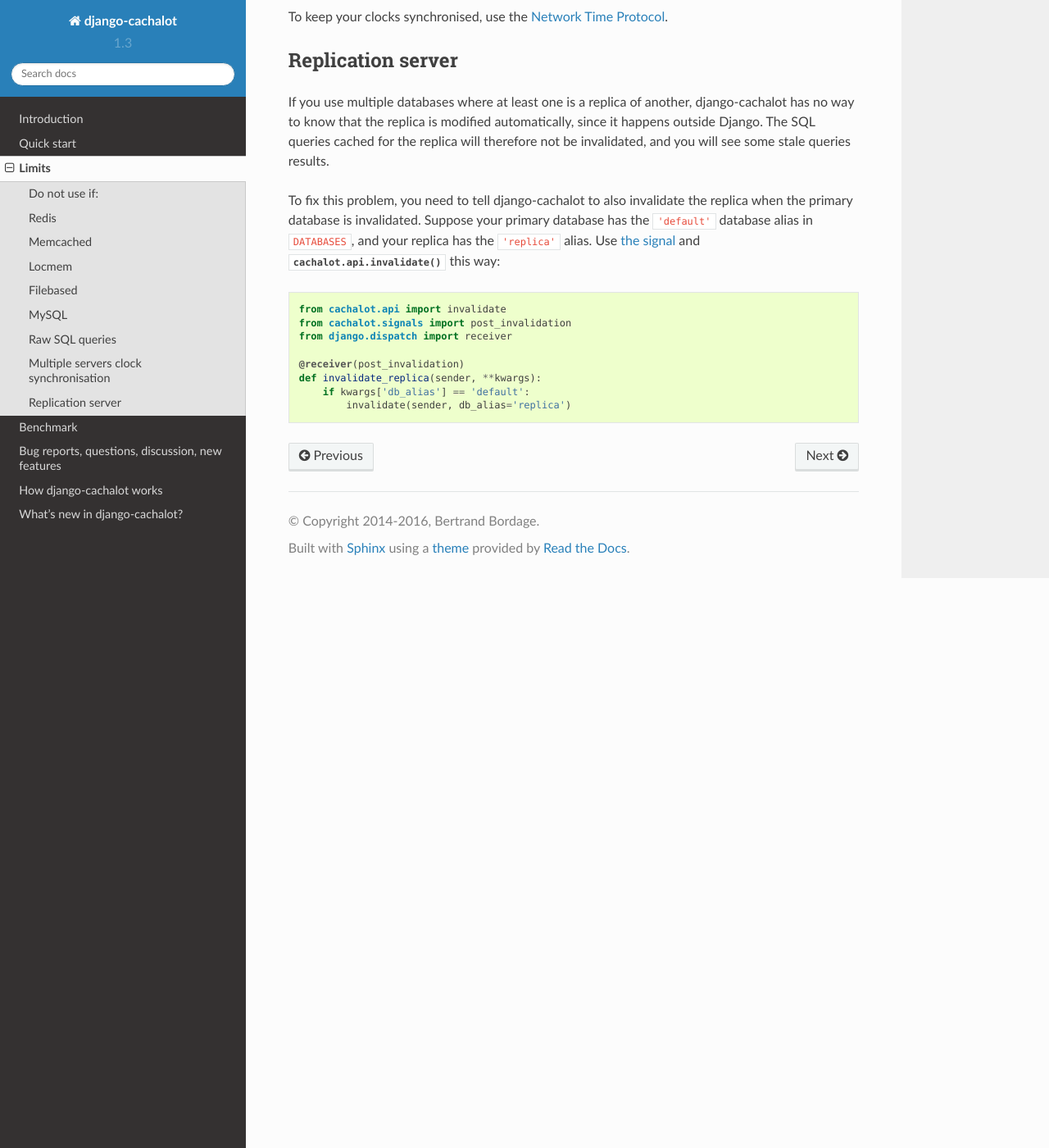
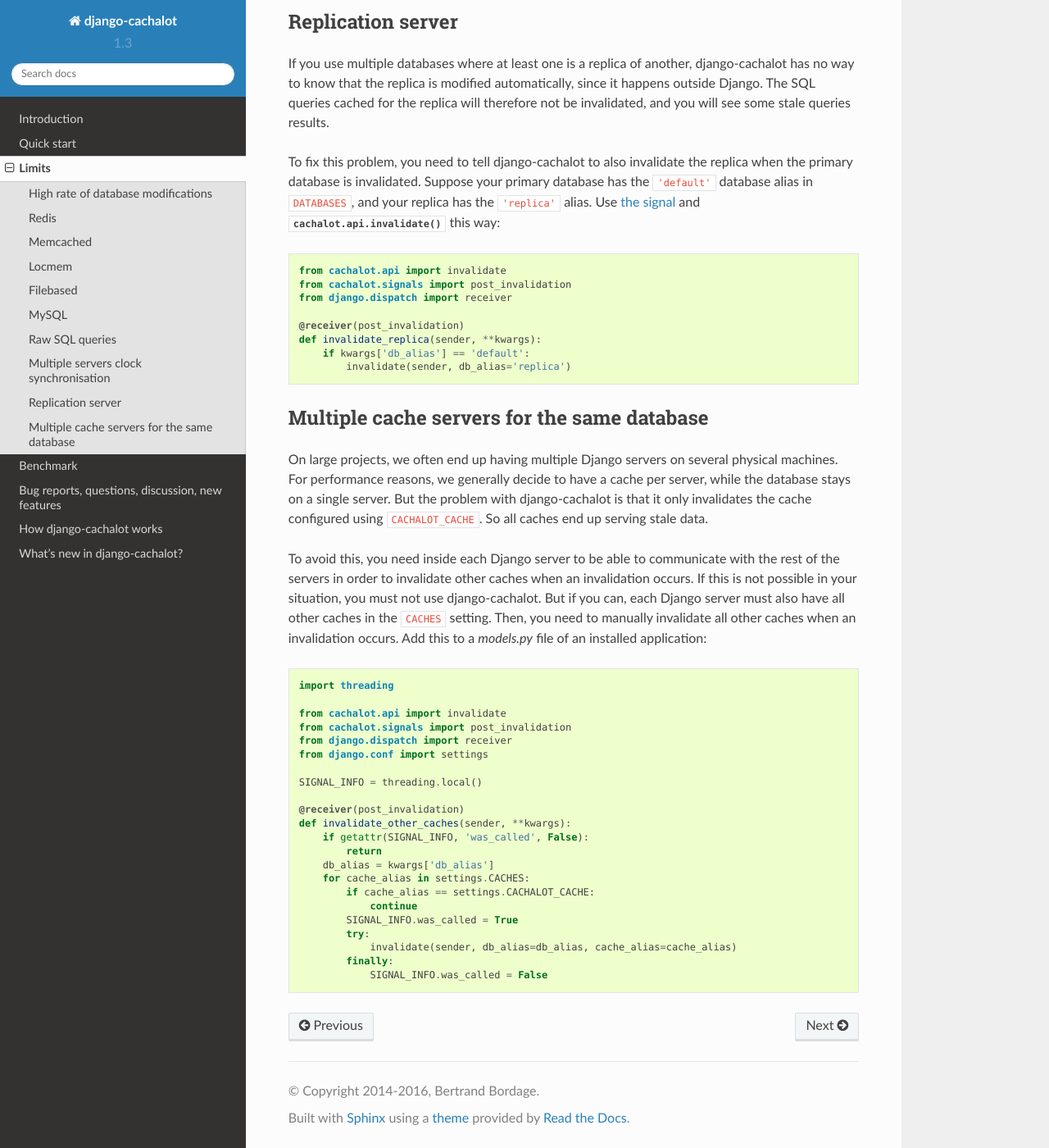
Before and after one commit to noripyt/django-cachalot, a Sphinx documentation site: the page built from docs/limits.rst, in a window 1280 px wide and 1400 px high, scrolled down 2491 px. Shown: the whole window at 82% size. Built offline with Sphinx 7.4.7 and the Read the Docs theme 2.0.0, drawn with Linux system fonts in a browser that asks for light colours; pages that are not in the unit, such as notebooks, are missing from menus; some of the changed text lies outside the part shown.

Commit message:
Documentation update on `CACHALOT_CACHE` & some limits.

```diff
--- a/docs/limits.rst
+++ b/docs/limits.rst
@@ -3,22 +3,14 @@
 Limits
 ------
 
-Do not use if:
-..............
+High rate of database modifications
+...................................
 
-- Your project runs on several servers **and** each server is connected to
-  the same database **and** each server uses a different cache **and**
-  each server cannot have access to all other caches. **However if each server
-  can have access to all other caches**, simply specify all other caches as
-  non-default in the ``CACHES`` setting. This way, django-cachalot will
-  automatically invalidate all other caches when something changes in the
-  database. Otherwise, django-cachalot has no way to know on a given server
-  that another server triggered a database change, and it will therefore serve
-  stale data because the cache of the given server was not invalidated.
-- Your project has more than 50 database modifications per second on most of
-  its tables. There will be no problem, but django-cachalot will become
-  inefficient and will end up slowing your project instead of speeding it.
-  Read :ref:`the introduction <Introduction>` for more details.
+Do not use django-cachalot if your project has more than 50 database
+modifications per second on most of its tables. There will be no problem,
+but django-cachalot will become inefficient and will end up slowing
+your project instead of speeding it.
+Read :ref:`the introduction <Introduction>` for more details.
 
 Redis
 .....
@@ -136,6 +128,12 @@
 Otherwise, invalidations will happen with a latency from one server to another.
 A difference of even a few seconds can be harmful, so double check this!
 
+To get a rough idea of the clock synchronisation of two servers, simply run
+``python -c 'import time; print(time.time())'`` on both servers at the same
+time. This will give you a number of seconds, and it should be almost the same,
+with a difference inferior to 1 second. This number is independent
+of the time zone.
+
 To keep your clocks synchronised, use the
 `Network Time Protocol <http://en.wikipedia.org/wiki/Network_Time_Protocol>`_.
 
@@ -164,3 +162,45 @@
     def invalidate_replica(sender, **kwargs):
         if kwargs['db_alias'] == 'default':
             invalidate(sender, db_alias='replica')
+
+Multiple cache servers for the same database
+............................................
+
+On large projects, we often end up having multiple Django servers on several
+physical machines. For performance reasons, we generally decide to have a cache
+per server, while the database stays on a single server. But the problem with
+django-cachalot is that it only invalidates the cache configured using
+``CACHALOT_CACHE``. So all caches end up serving stale data.
+
+To avoid this, you need inside each Django server to be able to communicate
+with the rest of the servers in order to invalidate other caches when
+an invalidation occurs. If this is not possible in your situation, you must not
+use django-cachalot. But if you can, each Django server must also have all
+other caches in the ``CACHES`` setting. Then, you need to manually invalidate
+all other caches when an invalidation occurs. Add this to a `models.py` file
+of an installed application:
+
+.. code:: python
+
+    import threading
+
+    from cachalot.api import invalidate
+    from cachalot.signals import post_invalidation
+    from django.dispatch import receiver
+    from django.conf import settings
+
+    SIGNAL_INFO = threading.local()
+
+    @receiver(post_invalidation)
+    def invalidate_other_caches(sender, **kwargs):
+        if getattr(SIGNAL_INFO, 'was_called', False):
+            return
+        db_alias = kwargs['db_alias']
+        for cache_alias in settings.CACHES:
+            if cache_alias == settings.CACHALOT_CACHE:
+                continue
+            SIGNAL_INFO.was_called = True
+            try:
+                invalidate(sender, db_alias=db_alias, cache_alias=cache_alias)
+            finally:
+                SIGNAL_INFO.was_called = False
--- a/docs/quickstart.rst
+++ b/docs/quickstart.rst
@@ -30,11 +30,11 @@
 #. If you use multiple servers with a common cache server,
    :ref:`double check their clock synchronisation <multiple servers>`
 #. If you modify data outside Django
-   – typically after restoring a SQL database –, run
-   ``./manage.py invalidate_cachalot``
+   – typically after restoring a SQL database –,
+   use the :ref:`manage.py command <Command>`
 #. Be aware of :ref:`the few other limits <Limits>`
 #. If you use
-   `django-debug-toolbar <https://github.com/django-debug-toolbar/django-debug-toolbar>`_,
+   `django-debug-toolbar <https://github.com/jazzband/django-debug-toolbar>`_,
    you can add ``'cachalot.panels.CachalotPanel',``
    to your ``DEBUG_TOOLBAR_PANELS``
 #. Enjoy!
@@ -50,13 +50,21 @@
 
 :Default: ``True``
 :Description: If set to ``False``, disables SQL caching but keeps invalidating
-              to avoid stale cache
+              to avoid stale cache.
 
 ``CACHALOT_CACHE``
 ~~~~~~~~~~~~~~~~~~
 
 :Default: ``'default'``
-:Description: Alias of the cache from |CACHES|_ used by django-cachalot
+:Description:
+  Alias of the cache from |CACHES|_ used by django-cachalot.
+
+  .. warning::
+     After modifying this setting, you should invalidate the cache
+     :ref:`using the manage.py command <Command>` or :ref:`the API <API>`.
+     Indeed, only the cache configured using this setting is automatically
+     invalidated by django-cachalot – for optimisation reasons. So when you
+     change this setting, you end up on a cache that may contain stale data.
 
 .. |CACHES| replace:: ``CACHES``
 .. _CACHES: https://docs.djangoproject.com/en/1.7/ref/settings/#std:setting-CACHES
@@ -83,7 +91,7 @@
 
 :Default: ``False``
 :Description: If set to ``True``, caches random queries
-              (those with ``order_by('?')``)
+              (those with ``order_by('?')``).
 
 .. _CACHALOT_INVALIDATE_RAW:
 
@@ -91,8 +99,9 @@
 ~~~~~~~~~~~~~~~~~~~~~~~~~~~
 
 :Default: ``True``
-:Description: If set to ``False``, disables automatic invalidation on raw
-              SQL queries – read :ref:`raw queries limits <Raw SQL queries>` for more info
+:Description:
+  If set to ``False``, disables automatic invalidation on raw
+  SQL queries – read :ref:`raw queries limits <Raw SQL queries>` for more info.
 
 
 ``CACHALOT_ONLY_CACHABLE_TABLES``
@@ -142,6 +151,7 @@
               Clear your cache after changing this setting (it’s not enough
               to use ``./manage.py invalidate_cachalot``).
 
+
 .. _Dynamic overriding:
 
 Dynamic overriding
@@ -164,6 +174,29 @@
 
     # Globally disables SQL caching until you set it back to True
     settings.CACHALOT_ENABLED = False
+
+
+.. _Command:
+
+``manage.py`` command
+.....................
+
+``manage.py invalidate_cachalot`` is available to invalidate all the cache keys
+set by django-cachalot. If you run it without any argument, it invalidates all
+models on all caches and all databases. But you can specify what applications
+or models are invalidated, and on which cache or database.
+
+Examples:
+
+``./manage.py invalidate_cachalot auth``
+    Invalidates all models from the 'auth' application.
+``./manage.py invalidate_cachalot your_app auth.User``
+    Invalidates all models from the 'your_app' application, but also
+    the ``User`` model from the 'auth' application.
+``./manage.py invalidate_cachalot -c redis -p postgresql``
+    Invalidates all models,
+    but only for the database configured with the 'postgresql' alias,
+    and only for the cache configured with the 'redis' alias.
 
 
 .. _Template utils:
@@ -216,7 +249,6 @@
 ``cache_alias`` and ``db_alias`` keywords arguments of this template tag
 are also available (see
 :meth:`cachalot.api.get_last_invalidation`).
-
 
 Jinja2 statement and function
 ~~~~~~~~~~~~~~~~~~~~~~~~~~~~~
```
Also changed, not shown: other parts of docs/quickstart.rst (+1 -1 lines).
